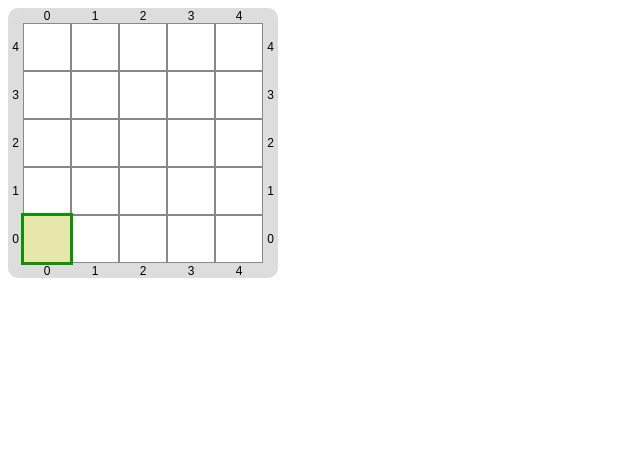
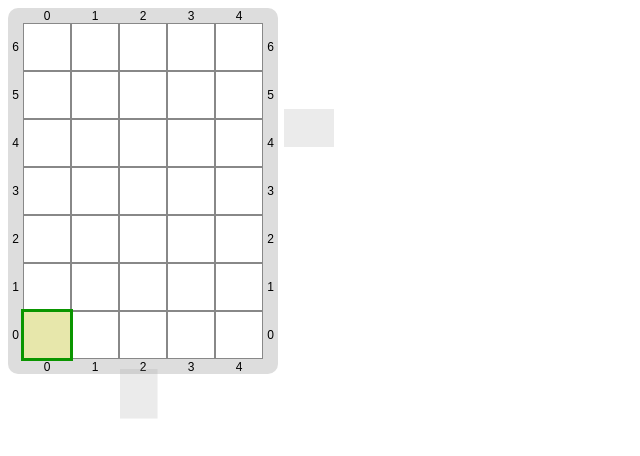
Before and after one commit to gobstones/gobstones-board-react, a React (Create React App) app: page / in a window 1280 px wide. Shown: the top 456 px of the page, without its empty margins (0-640 px from the left). Built offline with nearby package versions, Linux system fonts and the light colour scheme; grey boxes are pictures that could not be loaded.

Commit message:
Adding arrow to add rows and cols

```diff
--- a/package.json
+++ b/package.json
@@ -8,6 +8,7 @@
     "@types/react": "16.9.11",
     "@types/react-dom": "16.9.3",
     "react": "^16.11.0",
+    "react-bootstrap": "^1.0.0-beta.14",
     "react-dom": "^16.11.0",
     "react-scripts": "3.2.0",
     "typescript": "3.6.4"
--- a/src/App.tsx
+++ b/src/App.tsx
@@ -8,7 +8,7 @@ import {Board} from "./components/Board";
 
 const App: React.FC = () => {
     return (
-            <Board columnsQuantity={5} rowsQuantity={5} header={{x : 0,y :0}} />
+            <Board columnsQuantity={5} rowsQuantity={7} header={{x : 0,y :0}} />
     );
 };
 
--- a/src/components/Board.tsx
+++ b/src/components/Board.tsx
@@ -57,7 +57,9 @@ export class Board extends React.Component<BoardProps, BoardState> {
     }
 
     render(): React.ReactElement<any, string | React.JSXElementConstructor<any>> | string | number | {} | React.ReactNodeArray | React.ReactPortal | boolean | null | undefined {
-        return <table className={"gbs_board"}>
+        return (
+        <div>
+        <table className={"gbs_board"}>
             <tbody className={""}>
             <tr className={""}>
                 <TopLeftCorner/>
@@ -73,7 +75,37 @@ export class Board extends React.Component<BoardProps, BoardState> {
                 <BottomRightCorner />
               </tr>
             </tbody>
-        </table>;
+        </table>
+        {this.renderRightArrow()}
+        {this.renderBottomArrow()}
+        </div>
+        );
+    }
+
+    handleRightArrowClick(){
+        this.setState({columnsQuantity : this.state.columnsQuantity + 1})
+    }
+
+    handleLeftArrowClick(){
+        this.setState({rowsQuantity : this.state.rowsQuantity + 1})
+    }
+
+    renderRightArrow(){
+        return(
+            <button className="right-arrow-button arrow-button" onClick={() => this.handleRightArrowClick()}>
+                <img alt="arrow" className="arrow-img" src= "https://cdn3.iconfinder.com/data/icons/faticons/32/arrow-right-01-512.png"/>
+            </button>
+        );
+    }
+
+    renderBottomArrow(){
+        return(
+            <div>
+                <button className="left-arrow-button arrow-button" onClick={() => this.handleLeftArrowClick()}>
+                    <img alt="arrow" className="bottom-arrow-img arrow-img" src= "https://cdn3.iconfinder.com/data/icons/faticons/32/arrow-right-01-512.png"/>
+                </button>
+            </div>
+        );
     }
 
     private mapColumnsBorder() {
--- a/src/style/board.css
+++ b/src/style/board.css
@@ -115,4 +115,34 @@ table.gbs_board {
   content: url(https://user-images.githubusercontent.com/1631752/37945593-54b482c0-3157-11e8-9f32-bd25d7bf901b.png);
 }
 
+.arrow-img{
+  width: 50px;
+  height: auto;
+}
+
+.bottom-arrow-img{
+  -webkit-transform:rotate(90deg);
+    -moz-transform:rotate(90deg);
+    -o-transform:rotate(90deg);
+
+}
+.right-arrow-button{
+  position: relative;
+  top : 100px;
+}
+
+.left-arrow-button{
+  position: relative;
+  left : 100px;
+}
+
+.arrow-button{
+  opacity: 0.2;
+  border:none;
+  background: transparent;
+}
+.arrow-button:hover{
+  opacity: 8;
+}
+
 /*# sourceMappingURL=style.css.map */
--- /dev/null
+++ b/webpack.config.ts
@@ -0,0 +1,22 @@
+const path = require('path');
+
+module.exports = {
+  entry: './build',
+  module: {
+    rules: [
+      { test: /\.js$/, exclude: /(node_modules|bower_components)/,
+         use: { loader: 'babel-loader', options: { presets: ['env', 'react']
+          }
+         }
+      }
+    ]
+  }
+  ,
+  resolve: {
+    extensions: [ '.tsx', '.ts', '.js' ],
+  },
+  output: {
+    filename: 'bundle.js',
+    path: path.resolve(__dirname, 'dist'),
+  },
+};
```
Also changed, not shown: 2 other files (tests, documents, lock files or other folders).
